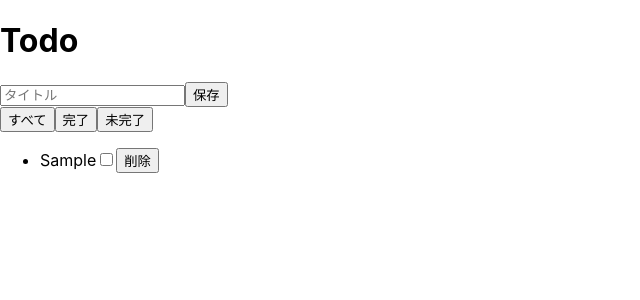
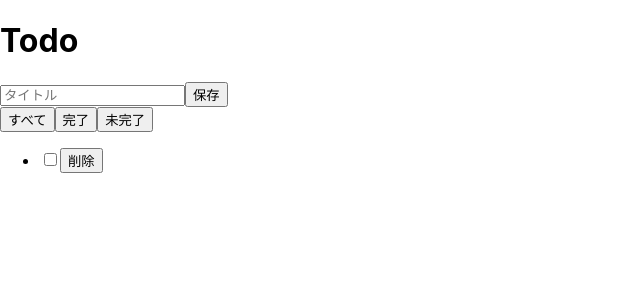
Before and after one commit to mamemaru00/react_To_do_vol1, a React (Create React App) app in the folder app/: page / in a window 1280 px wide. Both pictures are taken after typing "Sample" into the empty fields and a click on the button "保存". Shown: the top 300 px of the page, without its empty margins (0-640 px from the left). Built offline with nearby package versions, Linux system fonts and the light colour scheme.

Commit message:
一覧でステータスを変更、データを削除する

```diff
--- a/app/src/components/List.jsx
+++ b/app/src/components/List.jsx
@@ -4,9 +4,24 @@ const List = (props) => {
             <ul>
                 {props.todoItems.map(todoItem =>
                     <li key={todoItem.id}>
-                        <span>{todoItem.title}</span>
-                        <span><input type="checkbox" checked={todoItem.is_done} /></span>
-                        <span><button>削除</button></span>
+                        <span>
+                            <input type="checkbox"
+                                checked={todoItem.is_done}
+                                onChange={e => {
+                                    props.updateStatusTodoItem(todoItem.id)
+                                }}
+                            />
+                        </span>
+                        <span>
+                            <button
+                                onClick={e => {
+                                    e.preventDefault()
+                                    props.removeTodoItem(todoItem.id)
+                                }}
+                            >
+                                削除
+                            </button>
+                        </span>
                     </li>
                 )}
             </ul>
--- a/app/src/components/Todo.jsx
+++ b/app/src/components/Todo.jsx
@@ -12,12 +12,25 @@ const Todo = (props) => {
         setTodoItems([...todoItems, { id: todoItems.length + 1, title: title, is_done: false }])
     }
 
+    const updateStatusTodoItem = (id) => {
+        setTodoItems(todoItems.map(todoItem => {
+            if (todoItem.id === id) {
+                todoItem.is_done = !todoItem.is_done
+            }
+            return todoItem
+        }))
+    }
+
+    const removeTodoItem = (id) => {
+        setTodoItems(todoItems.filter(todoItem => todoItem.id !== id))
+    }
+
     return (
         <div>
             <h1>Todo</h1>
             <Input addTodoItem={addTodoItem} />
             <Filter />
-            <List todoItems={todoItems} />
+            <List todoItems={todoItems} updateStatusTodoItem={updateStatusTodoItem} removeTodoItem={removeTodoItem} />
         </div>
     );
 }
```
